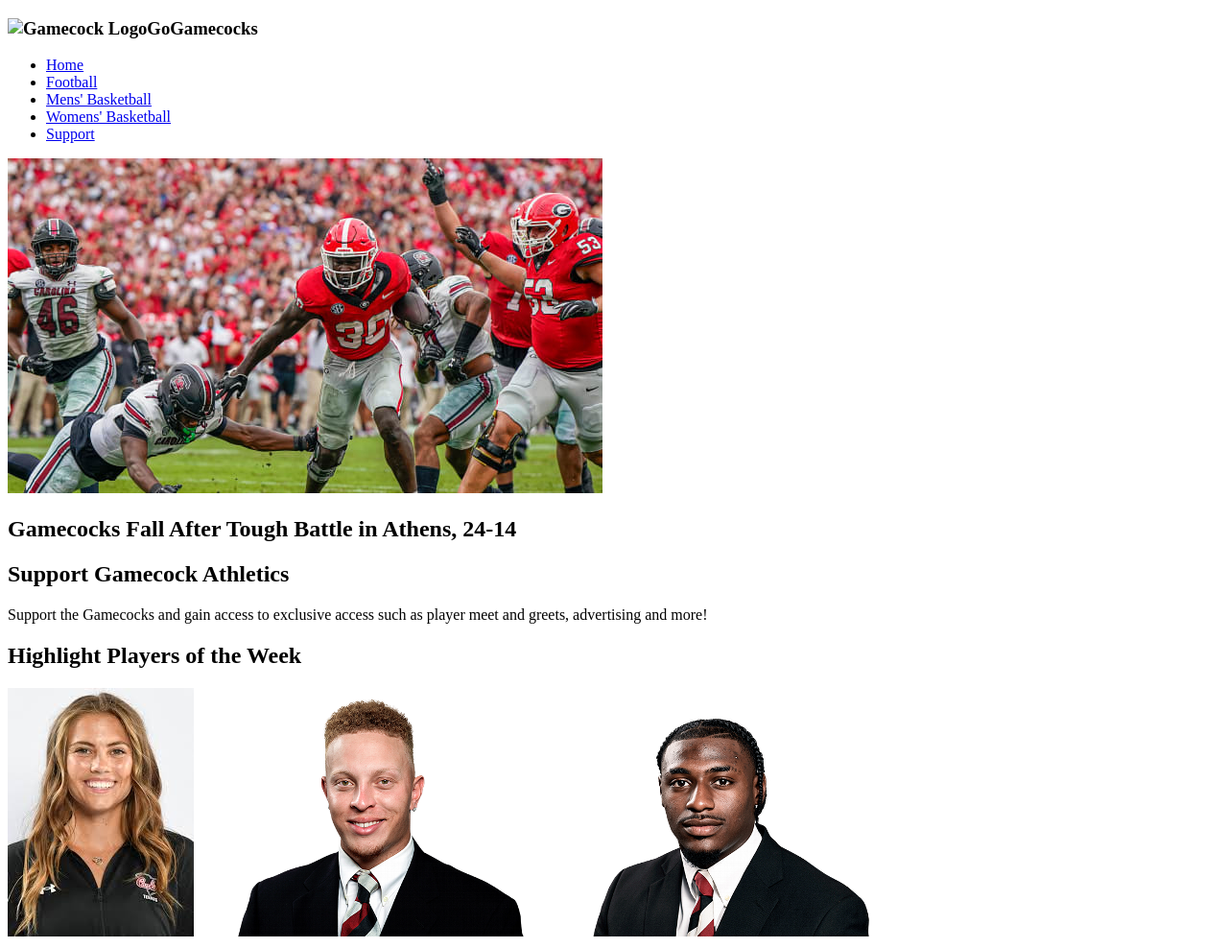
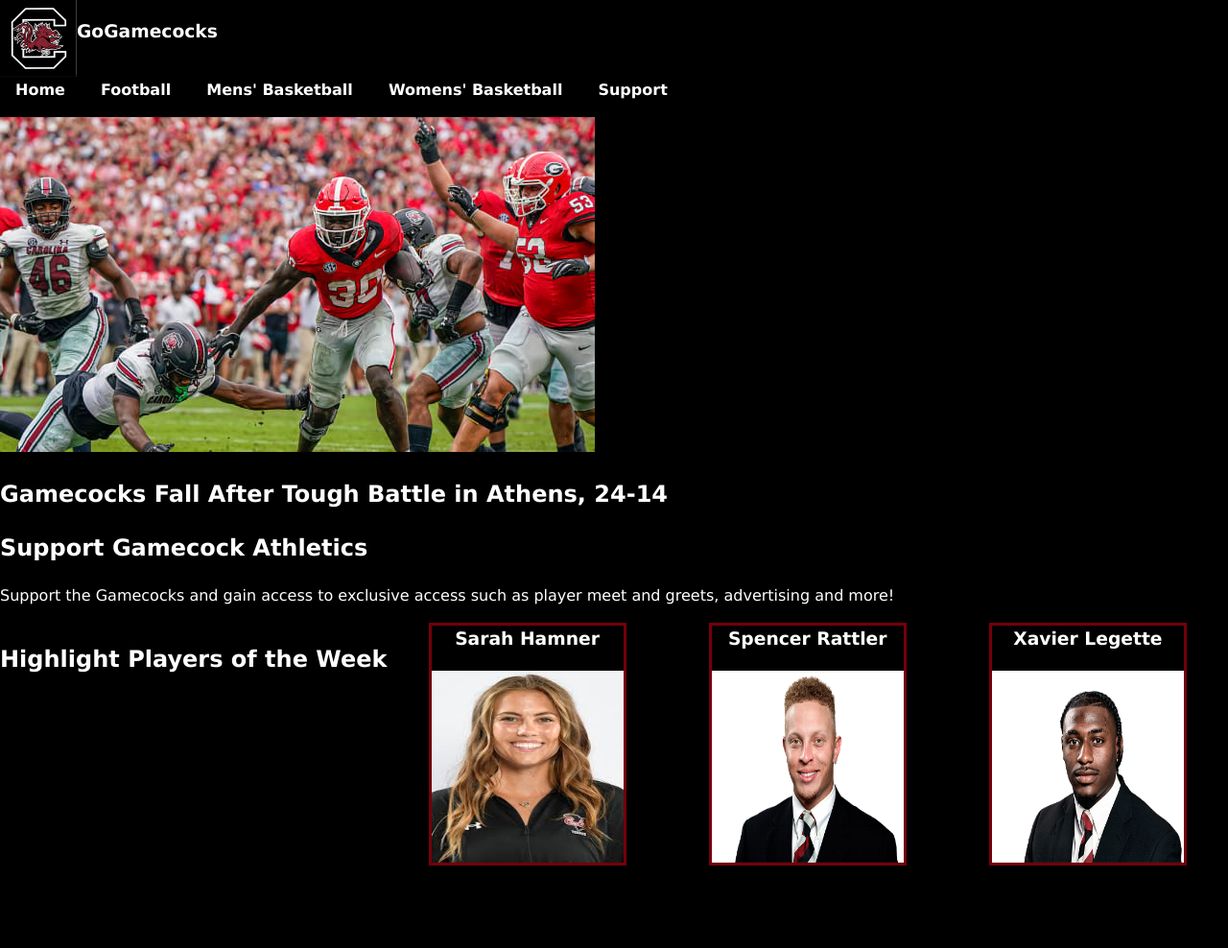
Before and after one commit to clanier-21/SC-Athletics-, a plain HTML site: page index.html in a window 1280 px wide. Shown: the whole page at 96% size. After the commit the page ends 902 px from the top, so only its background shows below. Drawn offline with Linux system fonts and the light colour scheme.

Commit message:
Add files via upload

```diff
--- a/index.html
+++ b/index.html
@@ -16,12 +16,12 @@
         <meta name="author" content="Caleb Lanier">
         <meta name="viewport" content="width=device-width, initial-scale=1.0">
         <title>GoGamecocks! - Home Page</title>
-
+        <link href="styles/styles.css" rel="stylesheet">
     </head>
     <body>
         <header>
             <nav>
-                <h3><img src="Figma UI/Gamecock.PNG" alt="Gamecock Logo">GoGamecocks</h3>
+                <h3><img id="logo" src="imgs/Gamecock.PNG" width="80" height="80" alt="Gamecock Logo">GoGamecocks</h3>
                 <ul>
                     <li><a href="index.html">Home</a></li>
                     <li><a href="sport1.html">Football</a></li>
@@ -36,16 +36,29 @@
                 <img src="imgs/home-pg.jpg" alt="Image of the Gamecocks playing Georgia">
                 <h2>Gamecocks Fall After Tough Battle in Athens, 24-14</h2>
             </div>
-            <div>
+            <section>
                 <h2>Support Gamecock Athletics</h2>
                 <p>Support the Gamecocks and gain access to exclusive access such as player meet and greets, advertising and more!</p>
-            </div>
-            <div>
+            </section>
+            <article>
                 <h2>Highlight Players of the Week</h2>
-                  <img src="imgs/SarahHamner.jpg" alt="Sarah Hamner">
-                  <img src="imgs/SR.png" alt="Spencer Rattler">
-                  <img src="imgs/XL.png" alt="Xavier Legette">
-            </div>
+
+                  <div>
+                  <h3>Sarah Hamner</h3>
+                  <img class="highlight-players" src="imgs/SarahHamner.jpg" alt="Sarah Hamner">
+                  </div>
+
+                  <div>
+                  <h3>Spencer Rattler</h3>
+                  <img class="highlight-players" src="imgs/SR.png" alt="Spencer Rattler">
+                  </div>
+
+                  <div>
+                  <h3>Xavier Legette</h3>
+                  <img class="highlight-players" src="imgs/XL.png" alt="Xavier Legette">
+                  </div>
+
+            </article>
         </main>
         <footer>
 
--- /dev/null
+++ b/styles/styles.css
@@ -0,0 +1,85 @@
+/*Entire webpage color, text color, font style and general text spacing*/
+* {
+    background-color: black;
+}
+
+body {
+    color: white;
+    font-family: Verdana, Geneva, Tahoma, sans-serif;
+    font-size: 16px;
+    margin: 0;
+    line-height: 1.5;
+}
+
+/*Makes the list appear w/o bullets, makes padding & margin 0 in addition makes the nav bar black*/
+nav ul {
+    list-style-type: none;
+    margin: 0;
+    padding: 0;
+}
+
+/*Positions the logo in the top left*/
+#logo {
+    position: absolute;
+    top: 0;
+    left: 0;
+}
+
+/*Makes the Nav appear in a line without the bullet and positions the text beside the logo*/
+nav h3 {
+    padding-left: 80px;
+}
+
+nav ul li {
+    display: inline-block;
+}
+
+/*Makes the hyperlink appear in a line, bolds the text, centers and effects the spacing around each link*/
+a {
+    display: inline-block;
+    text-align: center;
+    color: white;
+    padding: 1rem;
+    font-weight: bold;
+    text-decoration: none;
+}
+
+/*Changes the link color when hovered*/
+a:hover {
+    background-color: #73000A;
+    color: white;
+}
+
+/*Creates the box for the items in the article*/
+main article {
+    display: flex;
+}
+
+/*Creates a garnet border around the divs and centers them as well as creating equal space between each item*/
+main article div {
+    border: solid 3px #73000A;
+    margin-right: 1rem;
+    margin: auto;
+    align-content: center;
+}
+
+/*Centers text for the article section*/
+article h2 {
+    text-align: center;
+}
+
+/* centers the text for the divs and creates a border to position the text farther above the image*/
+main article div h3 {
+    text-align: center;
+    border-radius: 10px 10px 0 0;
+    margin-top: 0;
+}
+
+/*Makes equal space between each image, sets height and width, changes the image background color*/
+img.highlight-players {
+    width: 200px;
+    height: 200px;
+    background-color: white;
+    display: block;
+    margin: auto;
+}
```
Also changed, not shown: form.html (+3 -2 lines), sport1.html (+2 -1 lines), sport2.html (+3 -3 lines), sport3.html (+2 -2 lines), 1 other file.
